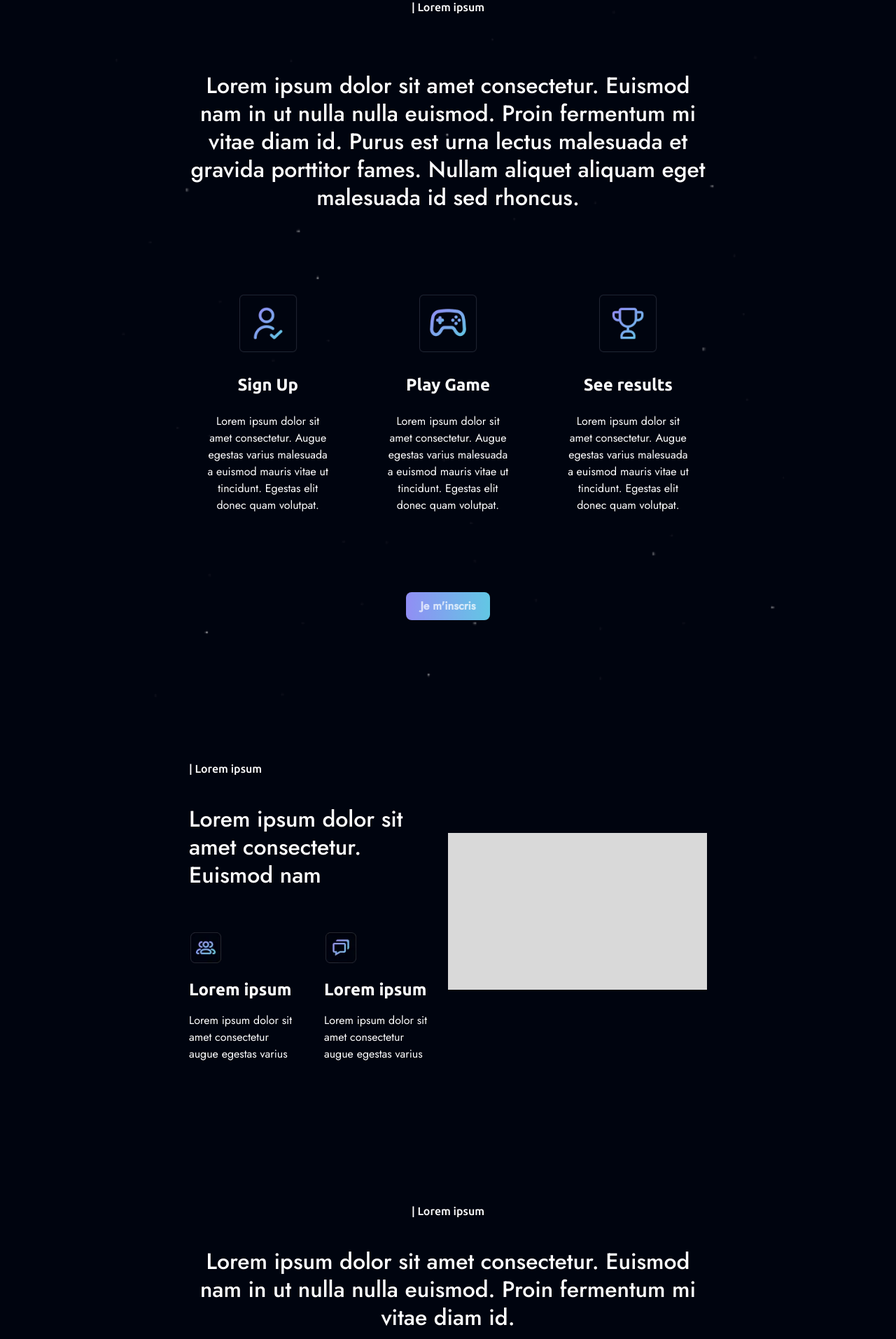
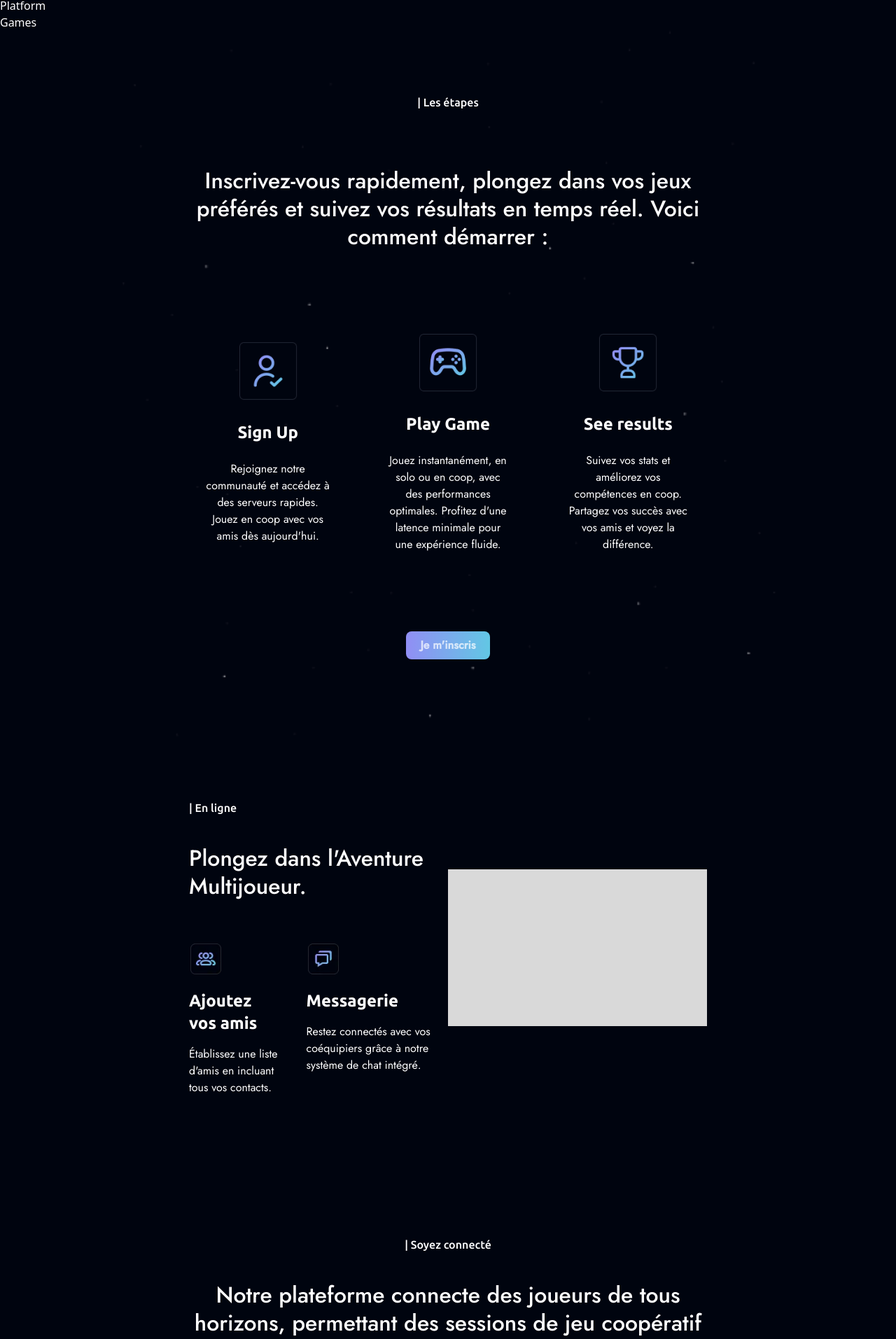
Before and after one commit to AlanGarnier/brainbolt, a Next.js app in the folder frontend/: page / in a window 1280 px wide. Shown: the part 850-2763 px from the top of the page at 70% size. Built offline with nearby package versions, Linux system fonts and the light colour scheme.

Commit message:
Ajout contenu LP

```diff
--- a/frontend/components/homepage/sections/banner/Banner.tsx
+++ b/frontend/components/homepage/sections/banner/Banner.tsx
@@ -16,8 +16,8 @@ const Banner = () => {
         whileInView="show"
         viewport={{ once: true, amount: 0.25 }}
         className="flex flex-col mx-auto lg:max-w-[796px] space-y-[40px] items-center justify-center h-full text-center">
-        <BannerTitle>Lorem ipsum dolor sit amet consectetur.</BannerTitle>
-        <BannerText>Lorem ipsum dolor sit amet consectetur. Euismod nam in ut nulla nulla euismod.</BannerText>
+        <BannerTitle>Profitez des meilleures performances, d'une latence minimale et d'une stabilité exceptionnelle.</BannerTitle>
+        <BannerText>Cliquez ci-dessous pour tester notre plateforme et vivre l'expérience ultime !</BannerText>
         <motion.div
           variants={fadeIn('up', 'tween', 0.6, 1)}
           className="inline">
--- a/frontend/components/homepage/sections/explore/Explore.tsx
+++ b/frontend/components/homepage/sections/explore/Explore.tsx
@@ -24,8 +24,8 @@ const Explore = () => {
           <motion.div
             variants={fadeIn('right', 'tween', 0.2, 1)}
             className="flex flex-col space-y-5 lg:space-y-10 mb-10 lg:mb-14">
-            <TypingText text="| Lorem ipsum" />
-            <SectionTitle>Lorem ipsum dolor sit amet consectetur. Euismod nam</SectionTitle>
+            <TypingText text="| En ligne" />
+            <SectionTitle>Plongez dans l'Aventure Multijoueur.</SectionTitle>
           </motion.div>
 
           <motion.div
@@ -39,8 +39,8 @@ const Explore = () => {
                 height={56}
                 className="-ml-1"
               />
-              <FeatureTitle>Lorem ipsum</FeatureTitle>
-              <FeatureText>Lorem ipsum dolor sit amet consectetur augue egestas varius</FeatureText>
+              <FeatureTitle>Ajoutez vos amis</FeatureTitle>
+              <FeatureText>Établissez une liste d'amis en incluant tous vos contacts.</FeatureText>
             </div>
 
             <div className="flex flex-col space-y-4">
@@ -51,8 +51,8 @@ const Explore = () => {
                 height={56}
                 className="-ml-1"
               />
-              <FeatureTitle>Lorem ipsum</FeatureTitle>
-              <FeatureText>Lorem ipsum dolor sit amet consectetur augue egestas varius</FeatureText>
+              <FeatureTitle>Messagerie</FeatureTitle>
+              <FeatureText>Restez connectés avec vos coéquipiers grâce à notre système de chat intégré.</FeatureText>
             </div>
           </motion.div>
         </div>
--- a/frontend/components/homepage/sections/features/Features.tsx
+++ b/frontend/components/homepage/sections/features/Features.tsx
@@ -17,8 +17,8 @@ const Features = () => {
         whileInView="show"
         viewport={{ once: true, amount: 0.25 }}
         className="flex flex-col space-y-8 lg:space-y-20 items-center justify-center h-full text-center">
-        <TypingText text="| Lorem ipsum" />
-        <SectionTitle>Lorem ipsum dolor sit amet consectetur. Euismod nam in ut nulla nulla euismod. Proin fermentum mi vitae diam id. Purus est urna lectus malesuada et gravida porttitor fames. Nullam aliquet aliquam eget malesuada id sed rhoncus.</SectionTitle>
+        <TypingText text="| Les étapes" />
+        <SectionTitle> Inscrivez-vous rapidement, plongez dans vos jeux préférés et suivez vos résultats en temps réel. Voici comment démarrer :</SectionTitle>
 
         <div className="grid grid-cols-1 gap-8 sm:grid-cols-2 lg:grid-cols-3">
           <motion.div
@@ -31,7 +31,7 @@ const Features = () => {
               alt="Icône Inscription" />
             <FeatureTitle>Sign Up</FeatureTitle>
 
-            <FeatureText>Lorem ipsum dolor sit amet consectetur. Augue egestas varius malesuada a euismod mauris vitae ut tincidunt. Egestas elit donec quam volutpat.</FeatureText>
+            <FeatureText>Rejoignez notre communauté et accédez à des serveurs rapides. Jouez en coop avec vos amis dès aujourd'hui.</FeatureText>
           </motion.div>
 
           <motion.div
@@ -44,7 +44,7 @@ const Features = () => {
               alt="Icône Joueur" />
             <FeatureTitle>Play Game</FeatureTitle>
 
-            <FeatureText>Lorem ipsum dolor sit amet consectetur. Augue egestas varius malesuada a euismod mauris vitae ut tincidunt. Egestas elit donec quam volutpat.</FeatureText>
+            <FeatureText>Jouez instantanément, en solo ou en coop, avec des performances optimales. Profitez d'une latence minimale pour une expérience fluide.</FeatureText>
           </motion.div>
 
           <motion.div
@@ -57,7 +57,7 @@ const Features = () => {
               alt="Icône Résultats" />
             <FeatureTitle>See results</FeatureTitle>
 
-            <FeatureText>Lorem ipsum dolor sit amet consectetur. Augue egestas varius malesuada a euismod mauris vitae ut tincidunt. Egestas elit donec quam volutpat.</FeatureText>
+            <FeatureText>Suivez vos stats et améliorez vos compétences en coop. Partagez vos succès avec vos amis et voyez la différence.</FeatureText>
           </motion.div>
         </div>
 
--- a/frontend/components/homepage/sections/hero/Hero.tsx
+++ b/frontend/components/homepage/sections/hero/Hero.tsx
@@ -13,8 +13,9 @@ const Hero = () => {
         <Badge>Made by gamers for gamers&nbsp;<Sparkles className="w-4 fill-white" /></Badge>
       </div>
       <div className="flex flex-col mx-auto lg:max-w-[796px] space-y-[40px] items-center justify-center h-full text-center">
-        <HeroTitle>Lorem ipsum dolor sit amet consectetur</HeroTitle>
-        <HeroSubtitle>Lorem ipsum dolor sit amet consectetur. Euismod nam in ut nulla nulla euismod. Proin fermentum mi vitae diam id. Purus est urna lectus malesuada et gravida porttitor fames. Nullam aliquet aliquam eget malesuada id sed rhoncus. Est metus elementum odio felis facilisi non natoque cras vitae.  </HeroSubtitle>
+        <HeroTitle>Vivez une expérience de jeu fluide et rapide, conçue par des gamers pour des gamers.</HeroTitle>
+        <HeroSubtitle>Découvrez notre service d'hébergement de jeux vidéo de pointe, conçu pour offrir des performances inégalées et une expérience de jeu coopératif fluide avec vos amis.
+        </HeroSubtitle>
         <Button
           asChild
           className="glow">
--- a/frontend/components/homepage/sections/map/Map.tsx
+++ b/frontend/components/homepage/sections/map/Map.tsx
@@ -15,8 +15,8 @@ const Map = () => {
         whileInView="show"
         viewport={{ once: true, amount: 0.25 }}
         className="mx-auto flex flex-col text-center items-center justify-center space-y-5 lg:space-y-10 lg:max-w-[763px] mb-9 lg:mb-20">
-        <TypingText text="| Lorem ipsum" />
-        <SectionTitle>Lorem ipsum dolor sit amet consectetur. Euismod nam in ut nulla nulla euismod. Proin fermentum mi vitae diam id.</SectionTitle>
+        <TypingText text="| Soyez connecté" />
+        <SectionTitle>Notre plateforme connecte des joueurs de tous horizons, permettant des sessions de jeu coopératif et compétitif avec des amis et des passionnés du monde entier.</SectionTitle>
       </motion.div>
       <motion.div
         variants={staggerContainer(0, 0)}
```
